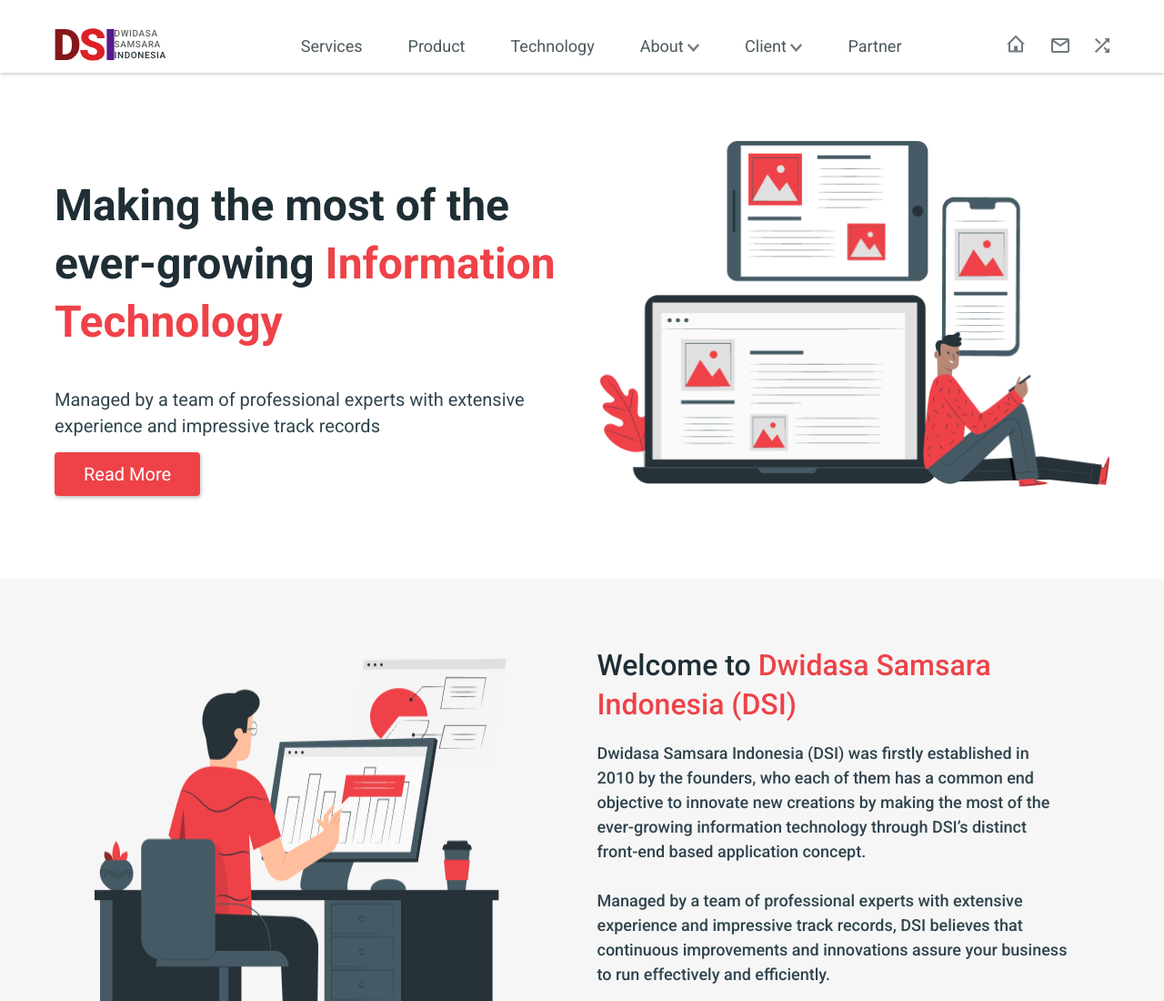
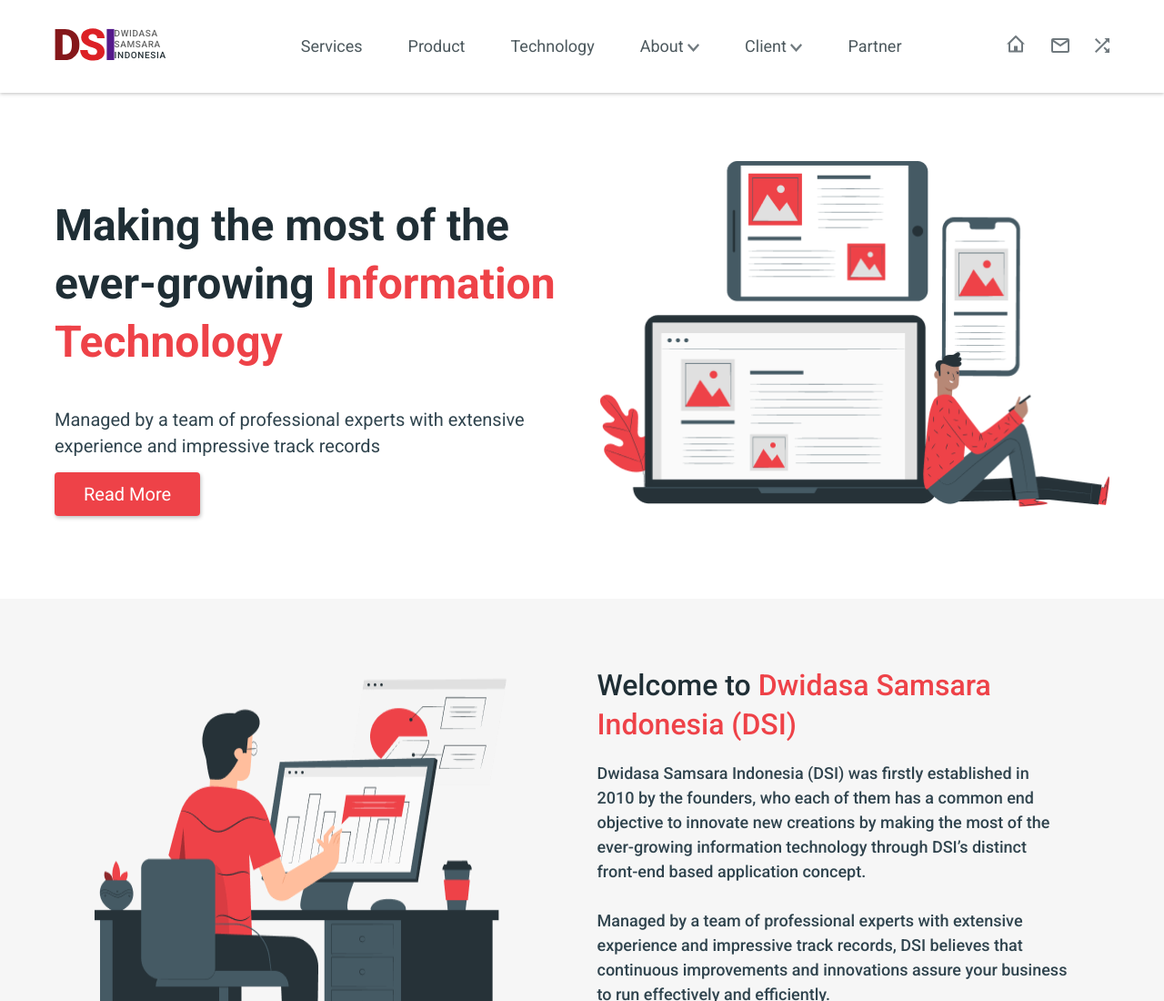
Before and after one commit to shakhzodbekbobobekov/DSI-web-site, a plain HTML site: page index.html in a window 1280 px wide. Shown: the top 1100 px of the page at 91% size. Drawn offline with Linux system fonts and the light colour scheme.

Commit message:
ready site

```diff
--- a/css/main.css
+++ b/css/main.css
@@ -33,6 +33,7 @@ body {
     flex-wrap: wrap;
     align-items: center;
     padding-top: 22px;
+    padding-bottom: 22px;
     box-shadow: 0px 1px 4px rgba(0, 0, 0, 0.25);
 }
 
```
